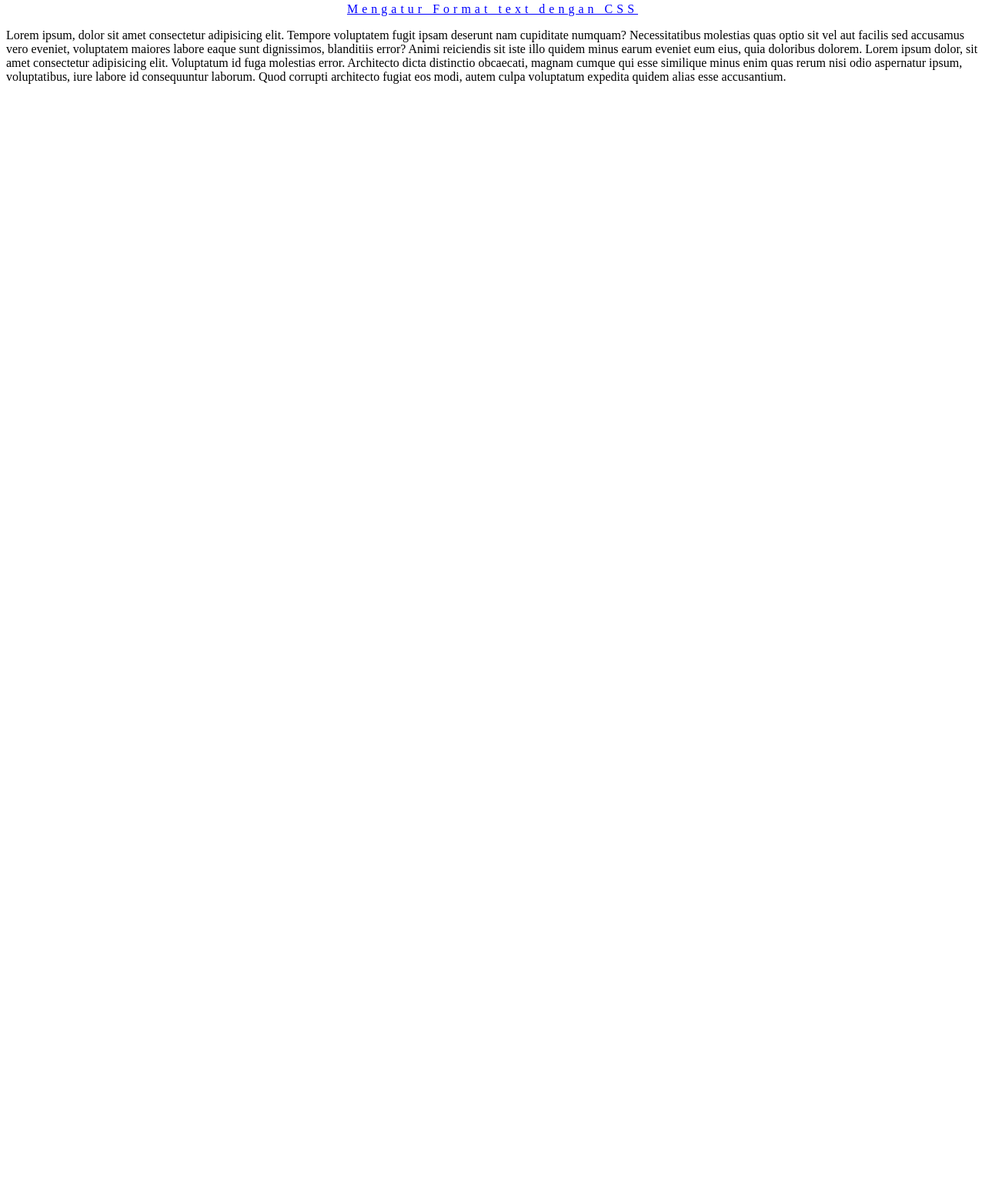
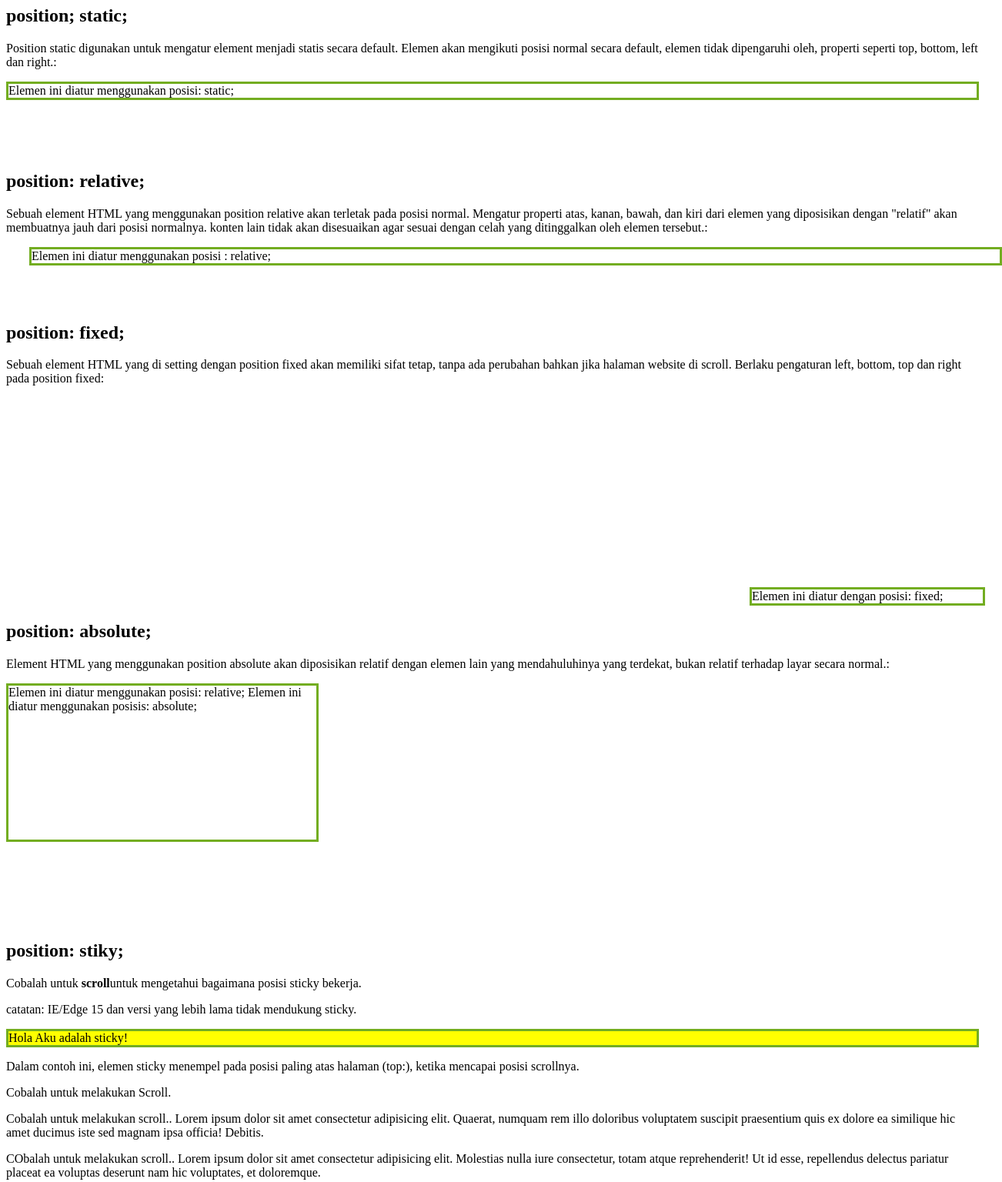
Before and after one commit to Danennndraaa/DasarWeb, a plain HTML site: page Praktikum 2/index.html in a window 1280 px wide. Shown: the part 13-1549 px from the top of the page at 77% size, 1302 px wide, since content can reach past the window. Before the commit the page ends 800 px from the top, so only its background shows below. Drawn offline with Linux system fonts and the light colour scheme.

Commit message:
Praktikum Bagian 10: Mengenal Position CSS

```diff
--- a/Praktikum 2/index.html
+++ b/Praktikum 2/index.html
@@ -3,15 +3,72 @@
 <head>
     <meta charset="UTF-8">
     <meta name="viewport" content="width=device-width, initial-scale=1.0">
-    <title>Format Text CSS</title>
-    <link rel="stylesheet" type="text/css" href="styletext.css">
+    <title>Position CSS</title>
+    <link rel="stylesheet" type="text/css" href="styleposition.css">
 </head>
 <body>
-    <p class="tulisan_warna">Mengatur Format text dengan CSS</p>
-    <p class="par1">
-        Lorem ipsum, dolor sit amet consectetur adipisicing elit. Tempore voluptatem fugit ipsam deserunt nam cupiditate numquam? Necessitatibus molestias quas optio sit vel aut facilis sed accusamus vero eveniet, voluptatem maiores labore eaque sunt dignissimos, blanditiis error? Animi reiciendis sit iste illo quidem minus earum eveniet eum eius, quia doloribus dolorem.
+    <h2>position; static;</h2>
 
-        Lorem ipsum dolor, sit amet consectetur adipisicing elit. Voluptatum id fuga molestias error. Architecto dicta distinctio obcaecati, magnam cumque qui esse similique minus enim quas rerum nisi odio aspernatur ipsum, voluptatibus, iure labore id consequuntur laborum. Quod corrupti architecto fugiat eos modi, autem culpa voluptatum expedita quidem alias esse accusantium.
+    <p>Position static digunakan untuk mengatur element menjadi statis secara default.
+        Elemen akan mengikuti posisi normal secara default,
+        elemen tidak dipengaruhi oleh, properti seperti top, bottom, left dan right.:
     </p>
+
+    <div class="static">Elemen ini diatur menggunakan posisi: static;</div>
+    <br><br><br><br>
+    <h2>position: relative;</h2>
+
+    <p>Sebuah element HTML yang menggunakan position relative akan terletak pada posisi normal.
+        Mengatur properti atas, kanan, bawah, dan kiri dari elemen yang diposisikan dengan "relatif"
+        akan membuatnya jauh dari posisi normalnya.
+        konten lain tidak akan disesuaikan agar sesuai dengan celah yang ditinggalkan oleh elemen tersebut.:
+    </p>
+    <div class="relative">
+        Elemen ini diatur menggunakan posisi : relative;
+    </div>
+    <br><br><br>
+    <h2>position: fixed;</h2>
+
+    <p>Sebuah element HTML yang di setting dengan position fixed akan memiliki sifat tetap,
+        tanpa ada perubahan bahkan jika halaman website di scroll.
+        Berlaku pengaturan left, bottom, top dan right pada position fixed:
+    </p>
+    <div class="fixed">
+        Elemen ini diatur dengan posisi: fixed;
+    </div>
+    <br><br><br>
+    <br><br><br>
+    <br><br><br>
+    <br><br><br>
+    <br><br><br>
+
+    <h2>position: absolute;</h2>
+
+    <p>Element HTML yang menggunakan position absolute akan diposisikan relatif dengan
+        elemen lain yang mendahuluhinya yang terdekat,
+        bukan relatif terhadap layar secara normal.:
+    </p>
+    <div class="relative1">Elemen ini diatur menggunakan posisi: relative;
+        <dic class="absolute">Elemen ini diatur menggunakan posisis: absolute;</dic>
+    </div>
+
+    <br><br><br>
+    <br><br><br>
+
+    <h2>position: stiky;</h2>
+    <p>Cobalah untuk <b>scroll</b>untuk mengetahui bagaimana posisi sticky bekerja.</p>
+    <p>catatan: IE/Edge 15 dan versi yang lebih lama tidak mendukung sticky.</p>
+
+    <div class="sticky">Hola Aku adalah sticky!</div>
+
+    <div style="padding-bottom: 2000px;">
+        <p>Dalam contoh ini, elemen sticky menempel pada posisi paling atas halaman (top:),
+            ketika mencapai posisi scrollnya.
+        </p>
+        <p>Cobalah untuk melakukan Scroll.</p>
+        <p>Cobalah untuk melakukan scroll.. Lorem ipsum dolor sit amet consectetur adipisicing elit. Quaerat, numquam rem illo doloribus voluptatem suscipit praesentium quis ex dolore ea similique hic amet ducimus iste sed magnam ipsa officia! Debitis.</p>
+        <p>CObalah untuk melakukan scroll.. Lorem ipsum dolor sit amet consectetur adipisicing elit. Molestias nulla iure consectetur, totam atque reprehenderit! Ut id esse, repellendus delectus pariatur placeat ea voluptas deserunt nam hic voluptates, et doloremque.</p>
+    </div>
+
 </body>
 </html>
--- /dev/null
+++ b/Praktikum 2/styleposition.css
@@ -0,0 +1,41 @@
+div.static{
+    position: static;
+    border: 3px solid #73AD21;
+}
+
+div.relative{
+    position: relative;
+    left: 30px;
+    border: 3px solid #73AD21;
+}
+
+div.fixed{
+    position: fixed;
+    bottom: 0;
+    right: 0;
+    width: 300px;
+    border: 3px solid #73AD21;
+}
+
+div.relative1{
+    position: relative;
+    width: 400px;
+    height: 200px;
+    border: 3px solid #73AD21;
+}
+
+div.absolute{
+    position: absolute;
+    top: 80px;
+    right: 0;
+    width: 200px;
+    height: 100px;
+    border: 3px solid #73AD21;
+}
+
+div.sticky{
+    position: sticky;
+    top: 0;
+    background-color: yellow;
+    border: 3px solid #73AD21;
+}
```
Also changed, not shown: Praktikum 2/textcss.html (added, +17 -0 lines).
